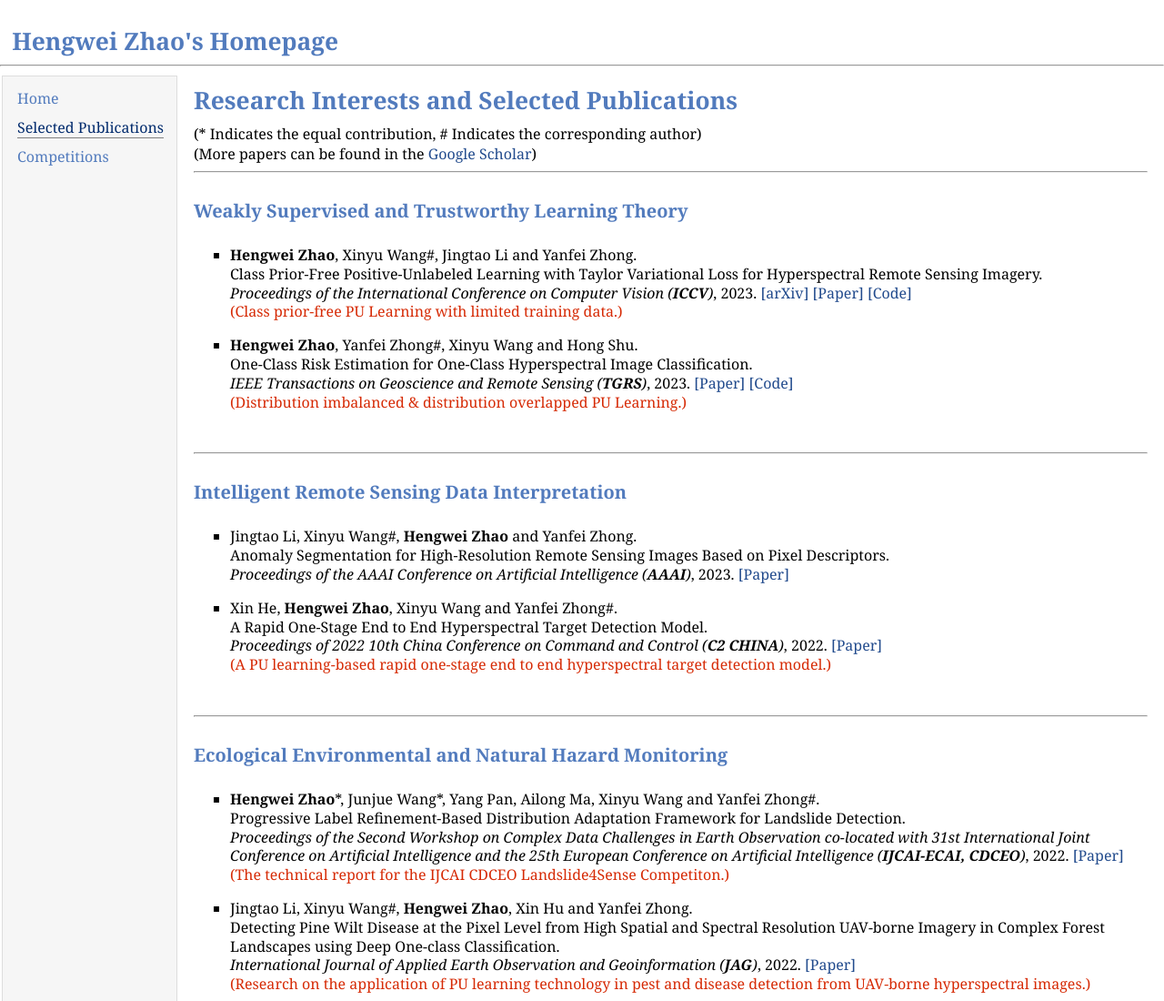
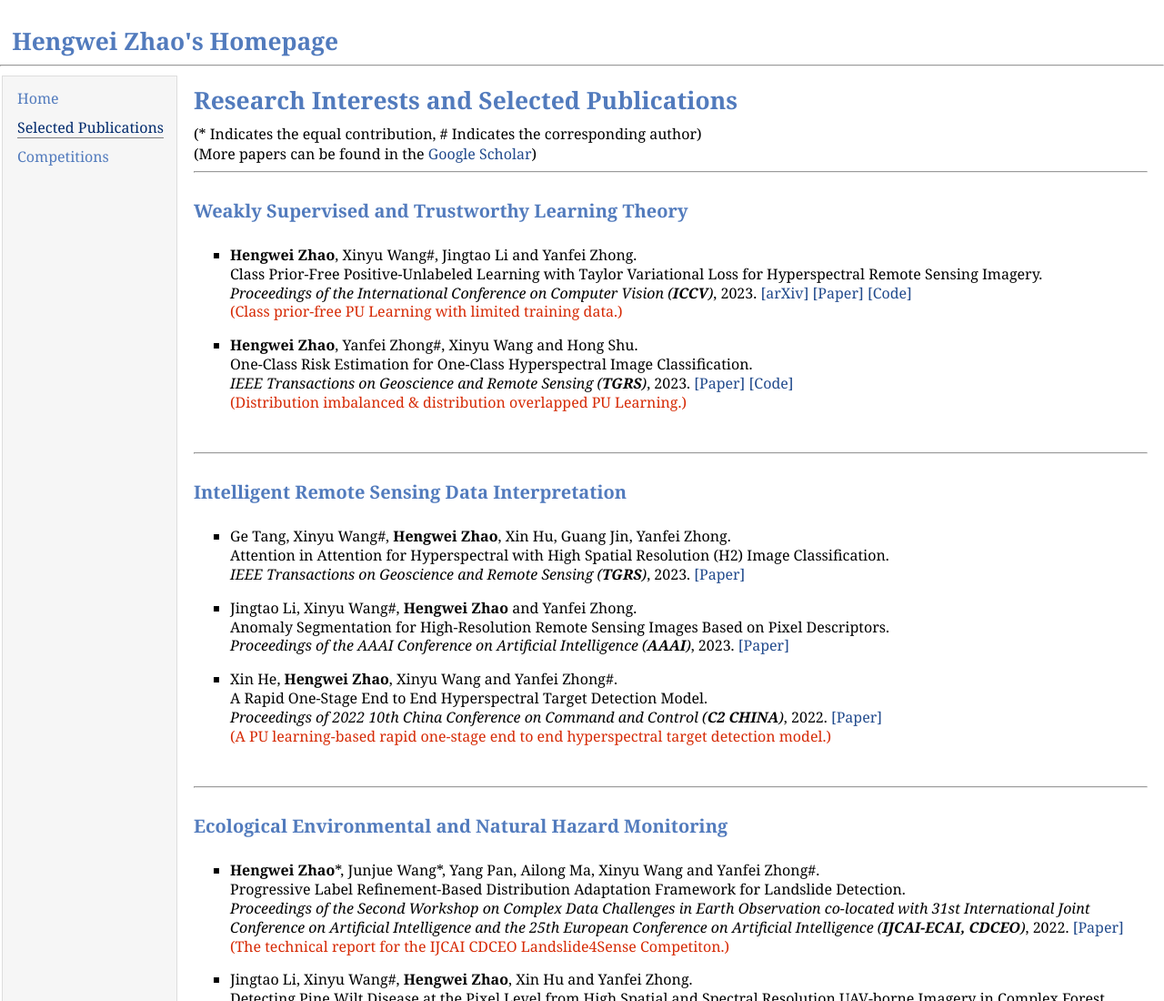
Before and after one commit to Hengwei-Zhao96/hengwei-zhao96.github.io, a plain HTML site: page publications.html in a window 1280 px wide. Shown: the top 1100 px of the page at 91% size. Drawn offline with Linux system fonts and the light colour scheme.

Commit message:
Update Publications

```diff
--- a/publications.html
+++ b/publications.html
@@ -55,6 +55,12 @@
     <h2><a name="Intelligent Remote Sensing Data Interpretation"></a>Intelligent Remote Sensing Data Interpretation</h2>
     <div>
         <ul>
+            <li><p style = "margin:15px 0">
+                Ge Tang, Xinyu Wang#, <b>Hengwei Zhao</b>, Xin Hu, Guang Jin, Yanfei Zhong.<br>
+                Attention in Attention for Hyperspectral with High Spatial Resolution (H2) Image Classification.<br>
+                <i>IEEE Transactions on Geoscience and Remote Sensing (<b>TGRS</b>)</i>, 2023.
+                <a href="https://ieeexplore.ieee.org/document/10347247" target="_blank">[Paper]</a><br>
+            </p></li>
             <li><p style = "margin:15px 0">
             	Jingtao Li, Xinyu Wang#, <b>Hengwei Zhao</b> and Yanfei Zhong.<br>
                 Anomaly Segmentation for High-Resolution Remote Sensing Images Based on Pixel Descriptors.<br>
```
